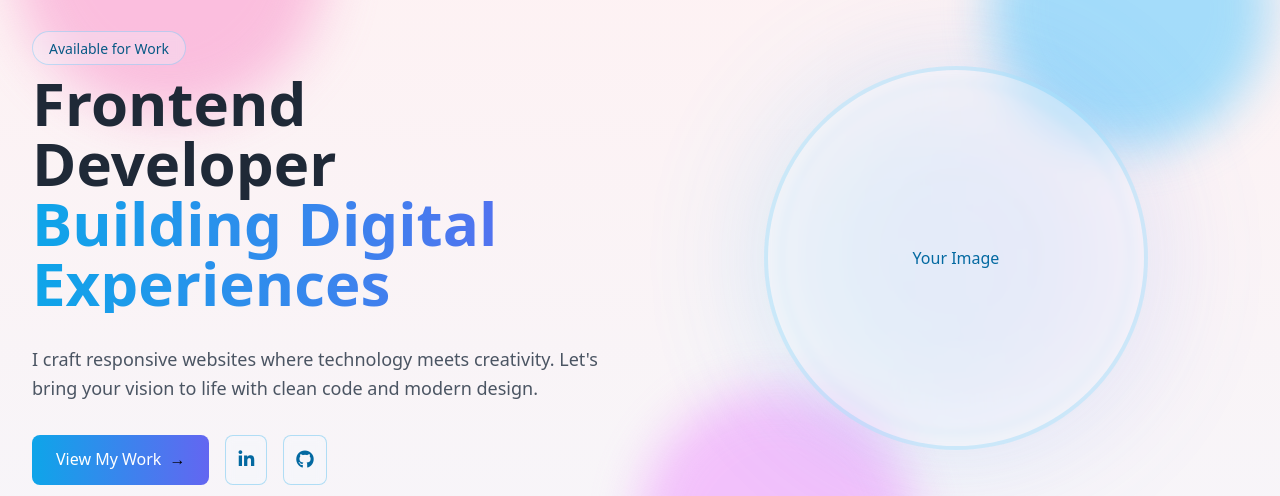
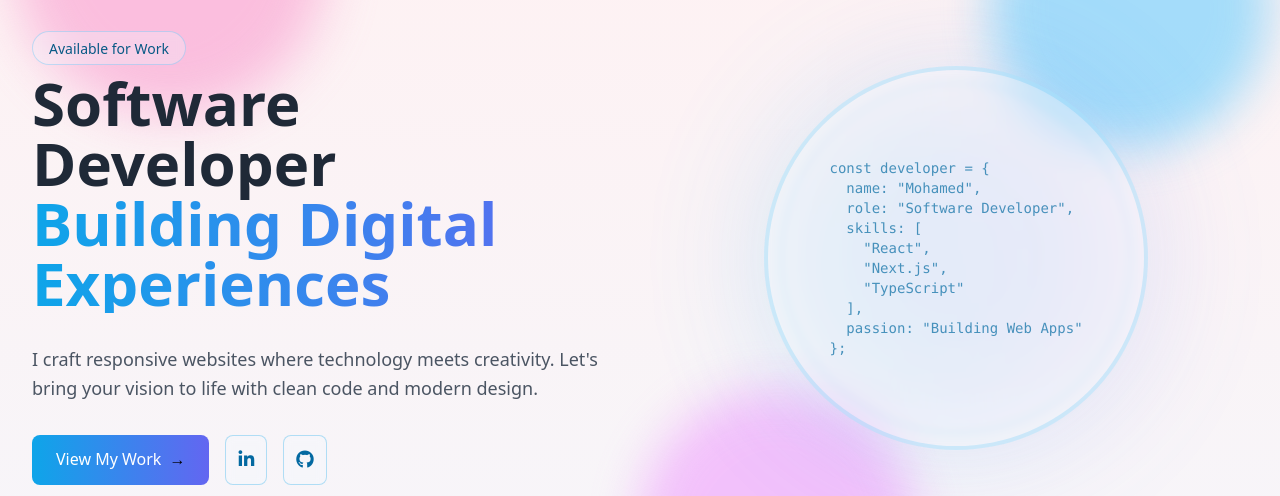
Before and after one commit to mohamedhhersi/portfolio, a Next.js app: page / in a window 1280 px wide. Shown: the part 142-638 px from the top of the page. Built offline with nearby package versions, Linux system fonts and the light colour scheme.

Commit message:
added coding snippet animation

```diff
--- a/components/Hero.js
+++ b/components/Hero.js
@@ -1,6 +1,5 @@
 "use client";
 import { motion } from "framer-motion";
-import Image from "next/image";
 
 const Hero = () => {
   const scrollToNextSection = () => {
@@ -9,6 +8,17 @@ const Hero = () => {
       behavior: "smooth",
     });
   };
+
+  const codeSnippet = `const developer = {
+  name: "Mohamed",
+  role: "Software Developer",
+  skills: [
+    "React",
+    "Next.js",
+    "TypeScript"
+  ],
+  passion: "Building Web Apps"
+};`;
 
   return (
     <section
@@ -39,7 +49,7 @@ const Hero = () => {
               transition={{ delay: 0.3 }}
               className="text-4xl md:text-6xl font-bold text-gray-800"
             >
-              Frontend Developer
+              Software Developer
               <motion.span
                 initial={{ opacity: 0, x: -20 }}
                 animate={{ opacity: 1, x: 0 }}
@@ -124,8 +134,27 @@ const Hero = () => {
               className="absolute inset-4 border-2 border-sky-400/20 rounded-full"
             />
             <div className="relative w-full h-full rounded-full overflow-hidden border-4 border-sky-400/20 backdrop-blur-sm bg-white/30">
-              <div className="w-full h-full flex items-center justify-center text-sky-700">
-                Your Image
+              <div className="w-full h-full flex items-center justify-center p-6">
+                <motion.pre
+                  initial={{ opacity: 0 }}
+                  animate={{ opacity: 1 }}
+                  transition={{ duration: 1 }}
+                  className="text-left font-mono text-sm text-sky-700/70"
+                >
+                  {codeSnippet.split("").map((char, index) => (
+                    <motion.span
+                      key={index}
+                      initial={{ opacity: 0 }}
+                      animate={{ opacity: 1 }}
+                      transition={{
+                        duration: 0.1,
+                        delay: index * 0.03,
+                      }}
+                    >
+                      {char}
+                    </motion.span>
+                  ))}
+                </motion.pre>
               </div>
             </div>
           </div>
```
